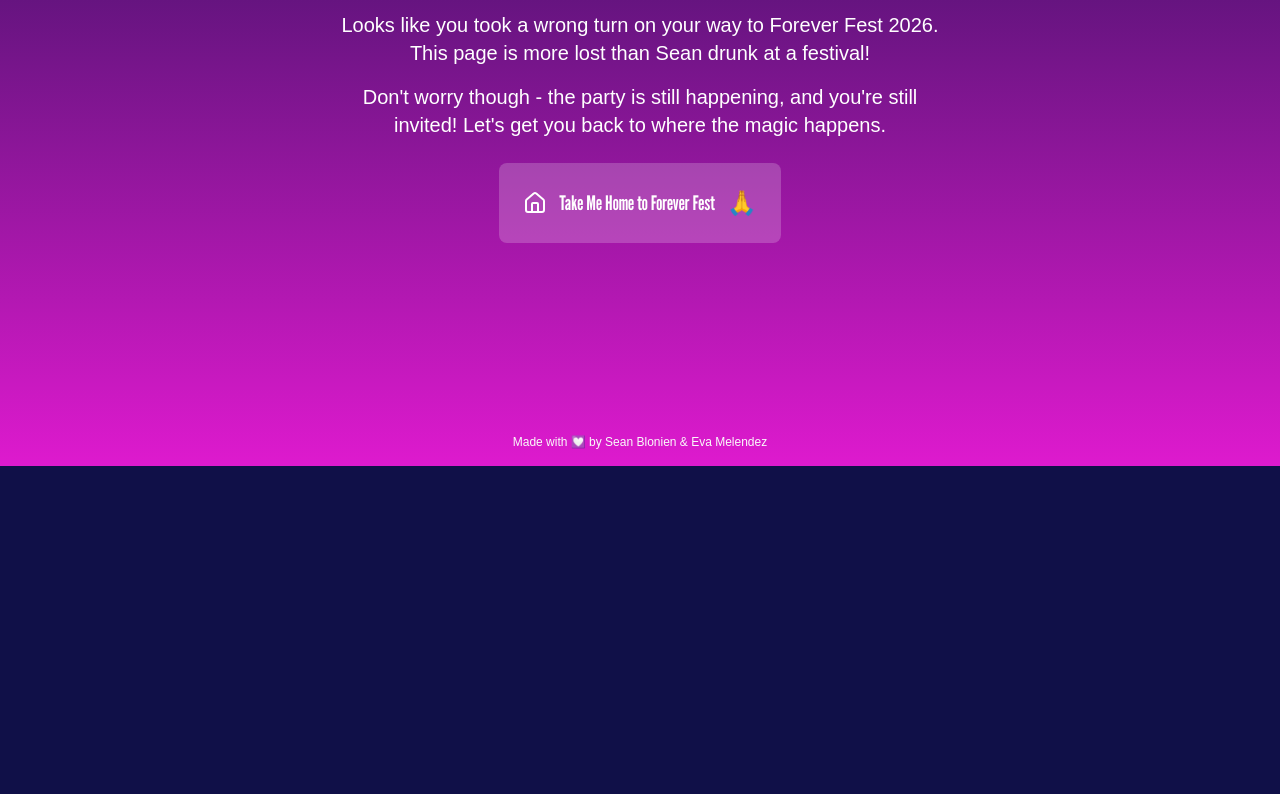
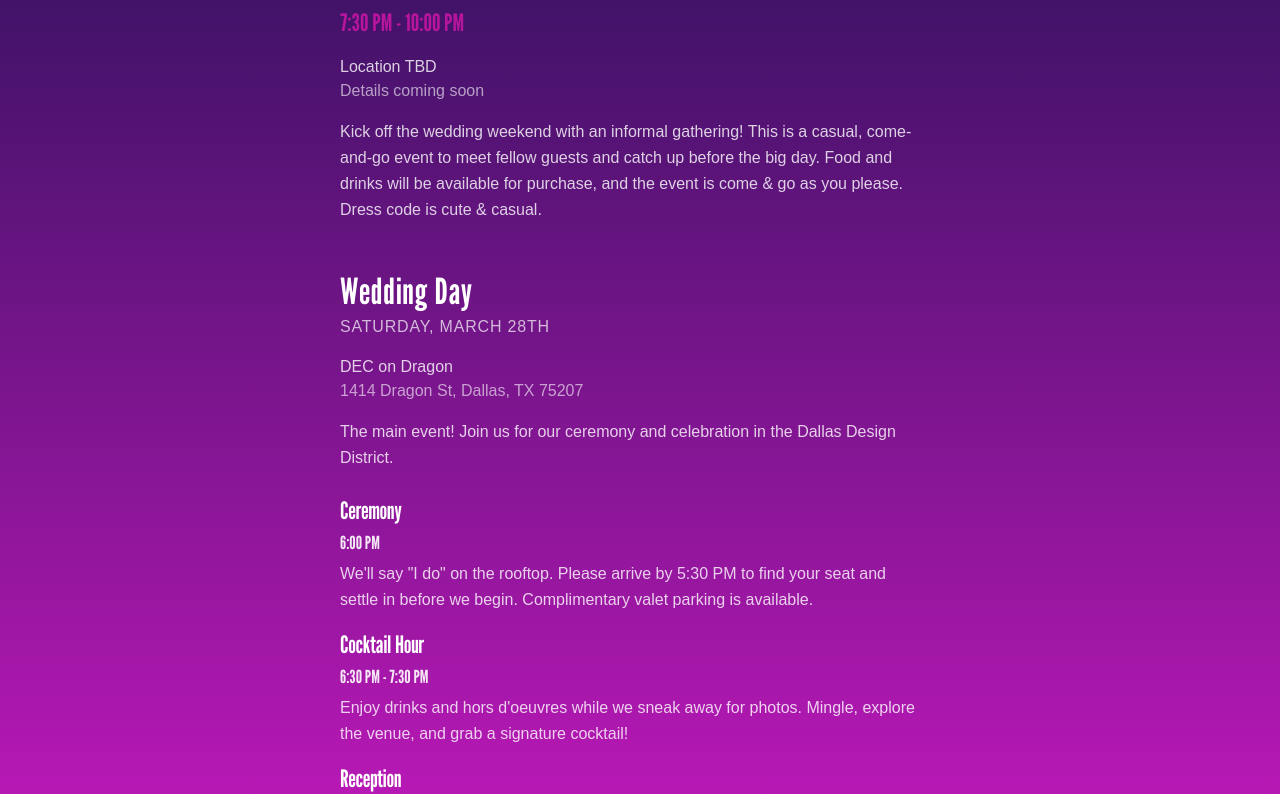
Before and after one commit to seanblonien/forever-fest-2026, a Next.js app: page /schedule in a window 1280 px wide. Before the commit this address had no page. Shown: the part 334-1128 px from the top of the page. Before the commit the page ends 800 px from the top, so only its background shows below. Built offline with nearby package versions, Linux system fonts and the light colour scheme.

Commit message:
fix: Adds schedule page and navigation link

```diff
--- a/app/(home)/_components/CountdownTimer.tsx
+++ b/app/(home)/_components/CountdownTimer.tsx
@@ -50,14 +50,14 @@ const CountdownBox = ({
   label: string;
   value: number;
 }) => (
-  <div className='rounded-lg py-2 px-1 md:p-4 bg-papaya-whip'>
-    <div suppressHydrationWarning className='text-3xl md:text-4xl font-black text-syracuse-orange font-league-gothic'>
-      {value.toString()}
-    </div>
-    <div className='text-sm md:text-base text-steel-pink font-league-gothic'>
+  <figure className='rounded-lg py-2 px-1 md:p-4 bg-papaya-whip text-center'>
+    <data suppressHydrationWarning className='block text-3xl md:text-4xl font-black text-syracuse-orange font-league-gothic' value={value}>
+      {value}
+    </data>
+    <figcaption className='text-sm md:text-base text-steel-pink font-league-gothic'>
       {label}
-    </div>
-  </div>
+    </figcaption>
+  </figure>
 );
 
 export const CountdownTimer = () => {
--- a/app/(home)/_components/QuickActions.tsx
+++ b/app/(home)/_components/QuickActions.tsx
@@ -1,4 +1,4 @@
-import { Calendar, CircleHelp, Gift, MapPin } from 'lucide-react';
+import { Calendar, CalendarCheck, CircleHelp, MapPin } from 'lucide-react';
 import Link from 'next/link';
 
 import type { Route } from 'next';
@@ -60,6 +60,12 @@ export const QuickActions: React.FC = () => (
         label='RSVP Now'
       />
       <ActionCard
+        description='View the schedule'
+        href='/schedule'
+        icon={<CalendarCheck className='w-12 h-12 text-white' />}
+        label='Schedule'
+      />
+      <ActionCard
         description='Location, parking & directions'
         href='/travel'
         icon={<MapPin className='w-12 h-12 text-white' />}
@@ -71,12 +77,6 @@ export const QuickActions: React.FC = () => (
         icon={<CircleHelp className='w-12 h-12 text-white' />}
         label='Got questions?'
       />
-      <ActionCard
-        description='Find the perfect gift'
-        href='/registry'
-        icon={<Gift className='w-12 h-12 text-white' />}
-        label='Registry'
-      />
     </div>
   </div>
 );
--- /dev/null
+++ b/app/schedule/page.tsx
@@ -0,0 +1,87 @@
+import { scheduleDays } from '@/lib/scheduleData';
+
+import type { Metadata } from 'next';
+import type { ScheduleDay } from '@/lib/scheduleData';
+
+export const metadata: Metadata = {
+  title: 'Forever Fest 2026 - Schedule',
+};
+
+type SimpleDayProps = {
+  day: ScheduleDay;
+};
+
+const SimpleDay: React.FC<SimpleDayProps> = ({ day }) => (
+  <div className='mb-12 text-left'>
+    <h2 className='text-3xl md:text-4xl font-league-gothic text-white tracking-wide'>
+      {day.title}
+    </h2>
+    <p className='text-white/70 text-sm md:text-base tracking-wider mt-1'>
+      {day.date.toUpperCase()}
+    </p>
+    {day.time && (
+      <p className='text-steel-pink font-league-gothic text-xl md:text-2xl mt-1'>
+        {day.time}
+      </p>
+    )}
+
+    {day.venue && (
+      <div className='mt-4 text-white/80 text-sm md:text-base'>
+        <p>{day.venue.name}</p>
+        <p className='text-white/60'>{day.venue.address}</p>
+      </div>
+    )}
+
+    {day.description && (
+      <p className='mt-4 text-white/80 text-sm md:text-base leading-relaxed max-w-xl'>
+        {day.description}
+      </p>
+    )}
+
+    {day.events.length > 0 && (
+      <div className='mt-6 space-y-4'>
+        {day.events.map((event) => {
+          const timeDisplay = event.endTime
+            ? `${event.startTime} - ${event.endTime}`
+            : event.startTime;
+
+          return (
+            <div key={`${event.startTime}-${event.title}`}>
+              <p className='text-white font-league-gothic text-xl md:text-2xl'>
+                {event.title}
+              </p>
+              <p className='text-white/90 font-league-gothic text-lg mt-0.5'>
+                {timeDisplay}
+              </p>
+              {event.description && (
+                <p className='text-white/80 text-sm md:text-base mt-1 leading-relaxed max-w-xl'>
+                  {event.description}
+                </p>
+              )}
+            </div>
+          );
+        })}
+      </div>
+    )}
+  </div>
+);
+
+const WeekendTimeline: React.FC = () => (
+  <div>
+    {scheduleDays.map((day) => (
+      <SimpleDay key={day.date} day={day} />
+    ))}
+  </div>
+);
+
+const Schedule: React.FC = () => (
+  <div className='w-full max-w-150 mx-auto text-center text-white pt-6 pb-12 px-2 md:px-0'>
+    <h1 className='text-4xl md:text-6xl mb-4 font-league-gothic'>Schedule</h1>
+
+    <section className='text-left'>
+      <WeekendTimeline />
+    </section>
+  </div>
+);
+
+export default Schedule;
--- a/components/shared/Navigation.tsx
+++ b/components/shared/Navigation.tsx
@@ -5,8 +5,8 @@ import { StyleProps } from '@/lib';
 const navItems: ({ href: Route; label: string } | null)[] = [
   { label: 'HOME', href: '/' },
   { label: 'OUR STORY', href: '/our-story' },
+  { label: 'SCHEDULE', href: '/schedule' },
   { label: 'TRAVEL', href: '/travel' },
-  null,
   { label: 'REGISTRY', href: '/registry' },
   { label: 'FAQS', href: '/faqs' },
   { label: 'RSVP', href: '/rsvp' },
--- a/lib/faqData.ts
+++ b/lib/faqData.ts
@@ -93,7 +93,7 @@ export const faqs: FAQData[] = [
   {
     category: 'experience',
     question: 'Can I take photos/videos during the ceremony?',
-    answer: 'Yes you can! We will have a photographer to capture the important moments, but when the wedding party is walking up or down the aisle, feel free to take photos or videos. Please do so in as respectful manner to not interrupt the ceremony (i.e. no flash). Go wild during the reception with capturing media! #ForeverFest2026',
+    answer: 'We will have a photographer to capture the important moments, so we politely ask to refrain from recording *until* the "I do" moment, after which you can record/take photos as much as you want. The goal is to be present in the ceremony with us, so that should be the focus. Go wild during the reception with capturing media! 📸 #ForeverFest2026',
   },
 
   // RSVP & Guests
--- /dev/null
+++ b/lib/scheduleData.ts
@@ -0,0 +1,71 @@
+export type ScheduleEvent = {
+  description?: string;
+  emoji: string;
+  endTime?: string;
+  startTime: string;
+  title: string;
+};
+
+export type ScheduleVenue = {
+  address: string;
+  name: string;
+};
+
+export type ScheduleDay = {
+  date: string;
+  description?: string;
+  events: ScheduleEvent[];
+  time?: string;
+  title: string;
+  venue?: ScheduleVenue;
+};
+
+export const scheduleDays: ScheduleDay[] = [
+  {
+    date: 'Friday, March 27th',
+    title: 'Welcome Party',
+    time: '7:30 PM - 10:00 PM',
+    venue: {
+      name: 'Location TBD',
+      address: 'Details coming soon',
+    },
+    description:
+      'Kick off the wedding weekend with an informal gathering! This is a casual, come-and-go event to meet fellow guests and catch up before the big day. Food and drinks will be available for purchase, and the event is come & go as you please. Dress code is cute & casual.',
+    events: [],
+  },
+  {
+    date: 'Saturday, March 28th',
+    title: 'Wedding Day',
+    venue: {
+      name: 'DEC on Dragon',
+      address: '1414 Dragon St, Dallas, TX 75207',
+    },
+    description:
+      'The main event! Join us for our ceremony and celebration in the Dallas Design District.',
+    events: [
+      {
+        emoji: '💒',
+        startTime: '6:00 PM',
+        title: 'Ceremony',
+        description:
+          'We\'ll say "I do" on the rooftop. Please arrive by 5:30 PM to find your seat and settle in before we begin. Complimentary valet parking is available.',
+      },
+      {
+        emoji: '🍸',
+        startTime: '6:30 PM',
+        endTime: '7:30 PM',
+        title: 'Cocktail Hour',
+        description:
+          'Enjoy drinks and hors d\'oeuvres while we sneak away for photos. Mingle, explore the venue, and grab a signature cocktail!',
+      },
+      {
+        emoji: '💃',
+        startTime: '7:30 PM',
+        endTime: '11:00 PM',
+        title: 'Reception',
+        description:
+          'Dinner, toasts, cake, and dancing! Let loose, celebrate with us, and party the night away. #ForeverFest2026',
+      },
+    ],
+  },
+];
--- a/package.json
+++ b/package.json
@@ -43,7 +43,7 @@
     "@next/eslint-plugin-next": "^16.1.4",
     "@seanblonien/eslint-config-react": "^1.0.12",
     "@tailwindcss/postcss": "^4.1.18",
-    "@types/node": "^25.0.9",
+    "@types/node": "^25.0.10",
     "@types/react": "^19.2.9",
     "@types/react-dom": "^19.2.3",
     "babel-plugin-react-compiler": "^1.0.0",
```
Also changed, not shown: 1 other file (tests, documents, lock files or other folders).
